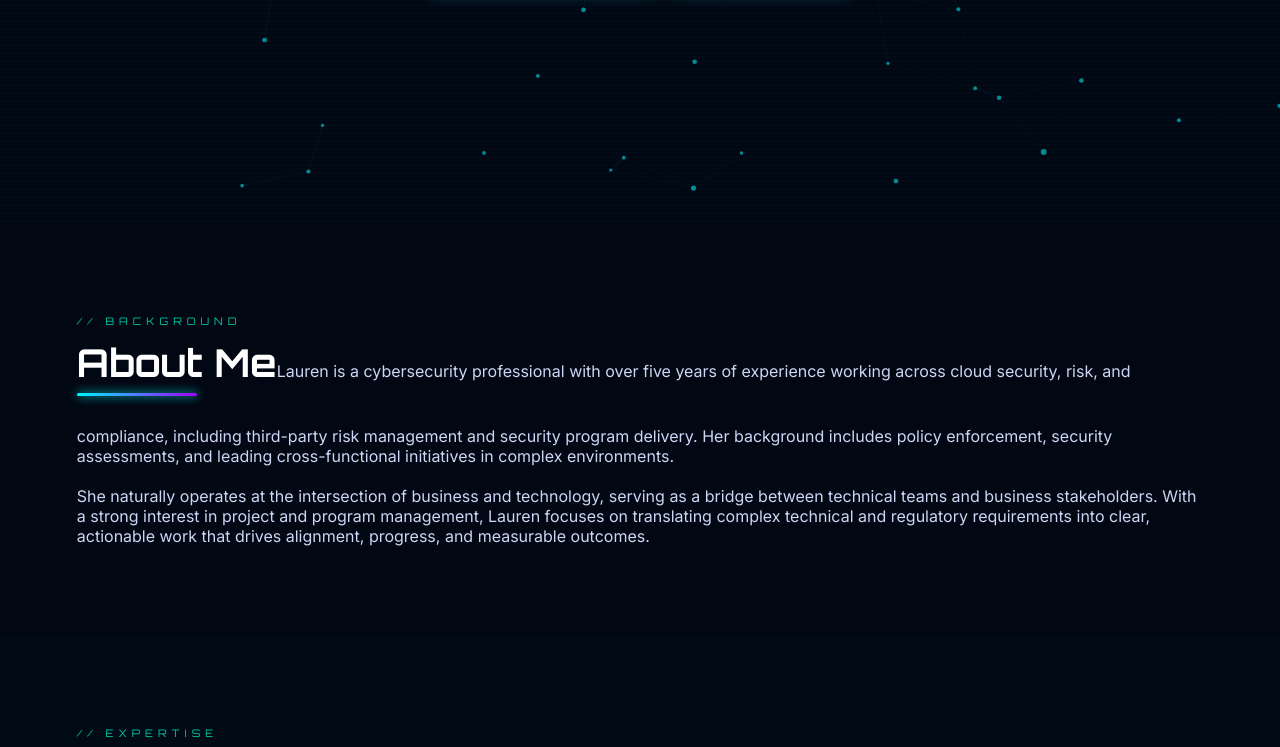
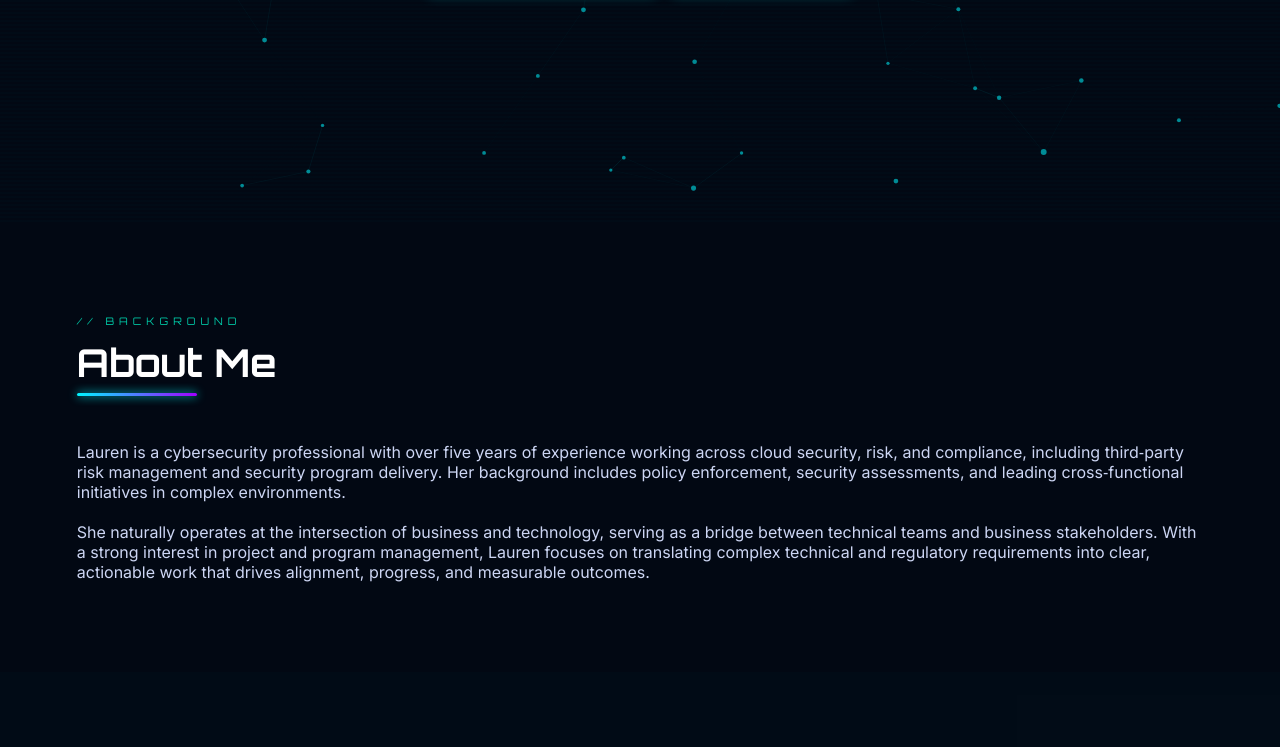
Before and after one commit to laurenuclarkacn/LaurenUC-Resume-External, a plain HTML site: page index.html in a window 1280 px wide. Shown: the part 576-1323 px from the top of the page. Drawn offline with Linux system fonts and the light colour scheme.

Commit message:
Update index.html
Update to about me closing bracket

```diff
--- a/index.html
+++ b/index.html
@@ -400,9 +400,12 @@
 <section id="about">
   <div class="reveal">
     <p class="section-label">// background</p>
-    <h2 class="section-title">About Me</h2>Lauren is a cybersecurity professional with over five years of experience working across cloud security, risk, and compliance, including third-party risk management and security program delivery. Her background includes policy enforcement, security assessments, and leading cross-functional initiatives in complex environments.
-<br><br>
-She naturally operates at the intersection of business and technology, serving as a bridge between technical teams and business stakeholders. With a strong interest in project and program management, Lauren focuses on translating complex technical and regulatory requirements into clear, actionable work that drives alignment, progress, and measurable outcomes.</div>
+    <h2 class="section-title">About Me</h2>
+    <p style="margin-top:16px;">
+      Lauren is a cybersecurity professional with over five years of experience working across cloud security, risk, and compliance, including third‑party risk management and security program delivery. Her background includes policy enforcement, security assessments, and leading cross‑functional initiatives in complex environments.
+      <br><br>
+      She naturally operates at the intersection of business and technology, serving as a bridge between technical teams and business stakeholders. With a strong interest in project and program management, Lauren focuses on translating complex technical and regulatory requirements into clear, actionable work that drives alignment, progress, and measurable outcomes.
+    </p>
   </div>
 </section>
 
```
